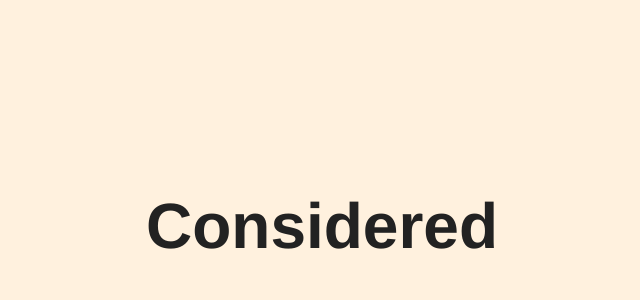
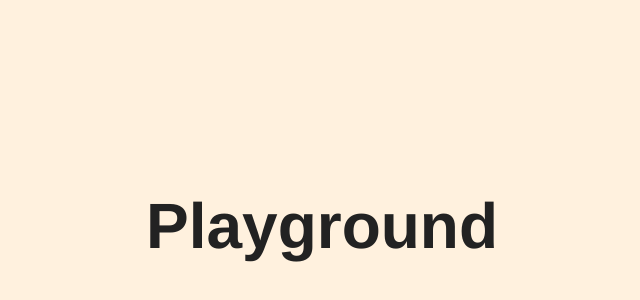
Before and after one commit to considerednl/playground, a plain HTML site: page index.html in a window 1280 px wide. Shown: the part 174-474 px from the top of the page, without its empty margins (318-958 px from the left). Drawn offline with Linux system fonts and the light colour scheme.

Commit message:
Added files for YT tutorial

```diff
--- a/index.html
+++ b/index.html
@@ -8,7 +8,7 @@
 </head>
 
 <body>
-  <div class="content"><h1>Considered</h1></div>
+  <div class="content"><h1>Playground</h1></div>
 </body>
 
 </html>
```
Also changed, not shown: project1/css/style.css (added), project1/index.html (added), project1/js/script.js (added).
